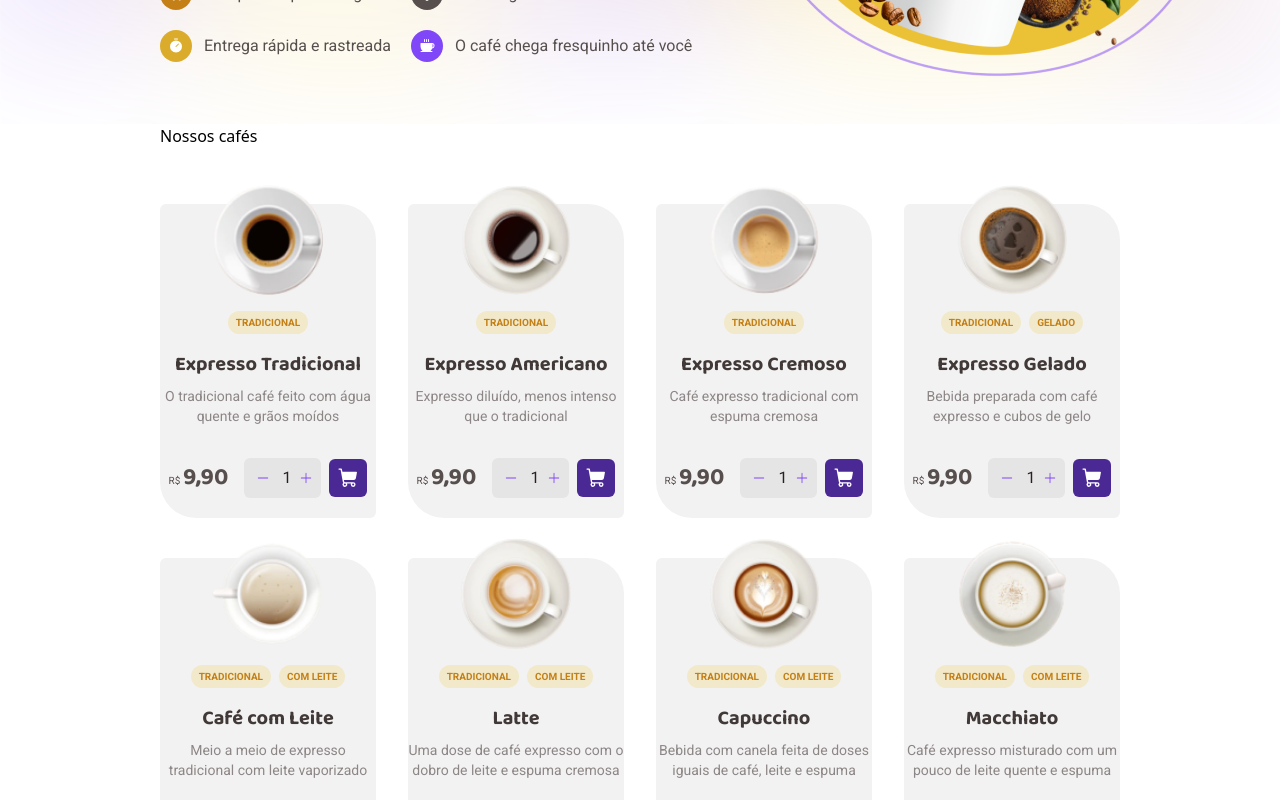
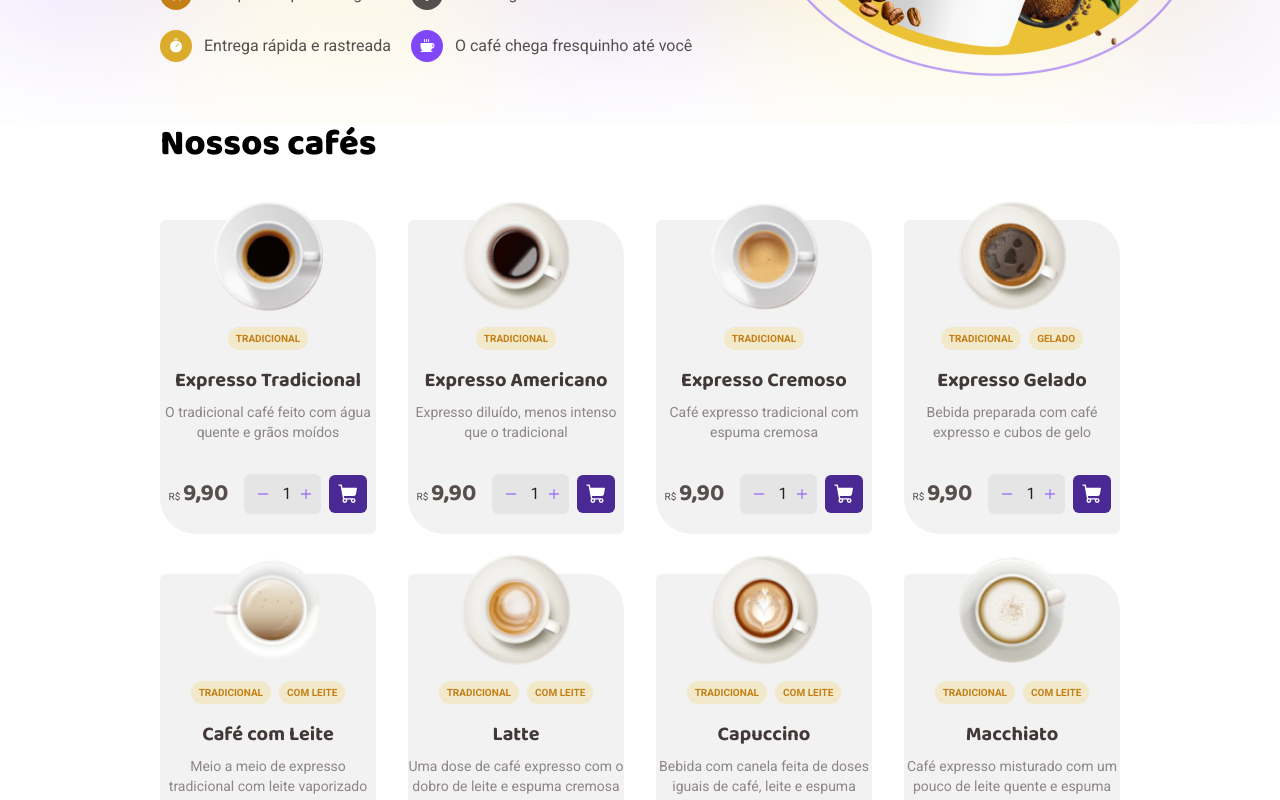
Before and after one commit to LucasFlaquer/ignite-react-coffee-delivery, a React (Vite) app: page / in a window 1280 px wide. Shown: the part 420-1220 px from the top of the page. Built offline with nearby package versions, Linux system fonts and the light colour scheme.

Commit message:
page home

```diff
--- a/src/components/coffees-list.tsx
+++ b/src/components/coffees-list.tsx
@@ -4,8 +4,8 @@ import { CoffeeItem } from './coffee-item'
 export function CoffeesList() {
   return (
     <section className="px-40">
-      <h2>Nossos cafés</h2>
-      <div className="mb-10 mt-14 grid grid-cols-4 gap-x-8 gap-y-10">
+      <h2 className="font-title text-4xl font-extrabold">Nossos cafés</h2>
+      <div className="mb-[157px] mt-14 grid grid-cols-4 gap-x-8 gap-y-10">
         {coffees.map((coffee) => (
           <CoffeeItem coffee={coffee} key={coffee.id} />
         ))}
```
